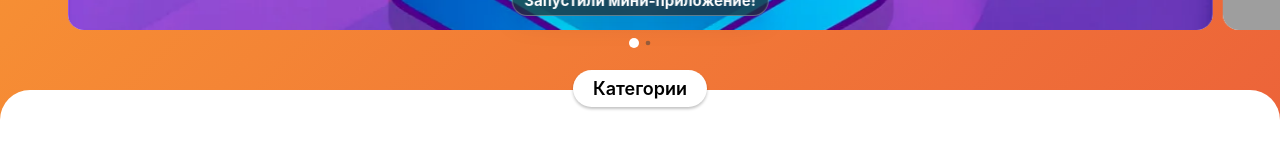
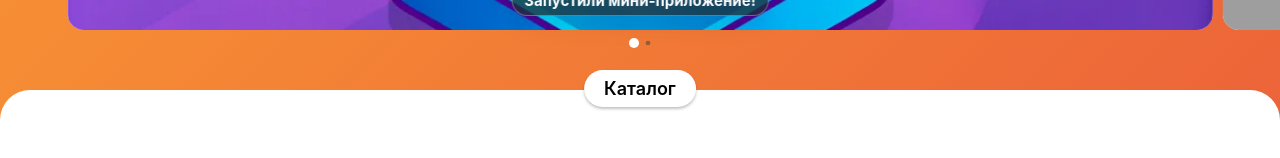
Before and after one commit to SKeeMy/dvcentr-mini-app, a Next.js app: page /catalog in a window 1280 px wide. Shown: the part 248-406 px from the top of the page. Built offline with nearby package versions, Linux system fonts and the light colour scheme; grey boxes are pictures that could not be loaded.

Commit message:
add client rendering

```diff
--- a/src/app/catalog/page.tsx
+++ b/src/app/catalog/page.tsx
@@ -1,3 +1,4 @@
+'use client'
 import { Container } from "@/components/container/container";
 import { BannerSlide } from "@/components/pages/banner-slider/banner-slide/banner-slide";
 import { BannerSlider } from "@/components/pages/banner-slider/banner-slider";
@@ -9,7 +10,7 @@ export default function Catalog() {
   return (
     <div>
       <BannerSlider />
-      <Section name="Категории">
+      <Section name="Каталог">
         <div></div>
       </Section>
     </div>
--- a/src/components/section/section.tsx
+++ b/src/components/section/section.tsx
@@ -6,7 +6,7 @@ import clsx from 'clsx'
 export const Section = ({children, name, className}: {children: React.ReactNode, name: string | null, className?: string}) => {
   return (
     <section className={clsx(s.section, className)}>
-      <div className={s.section_name}>Категории</div>
+      <div className={s.section_name}>{name}</div>
         <Container>
           {children}
         </Container>
```
